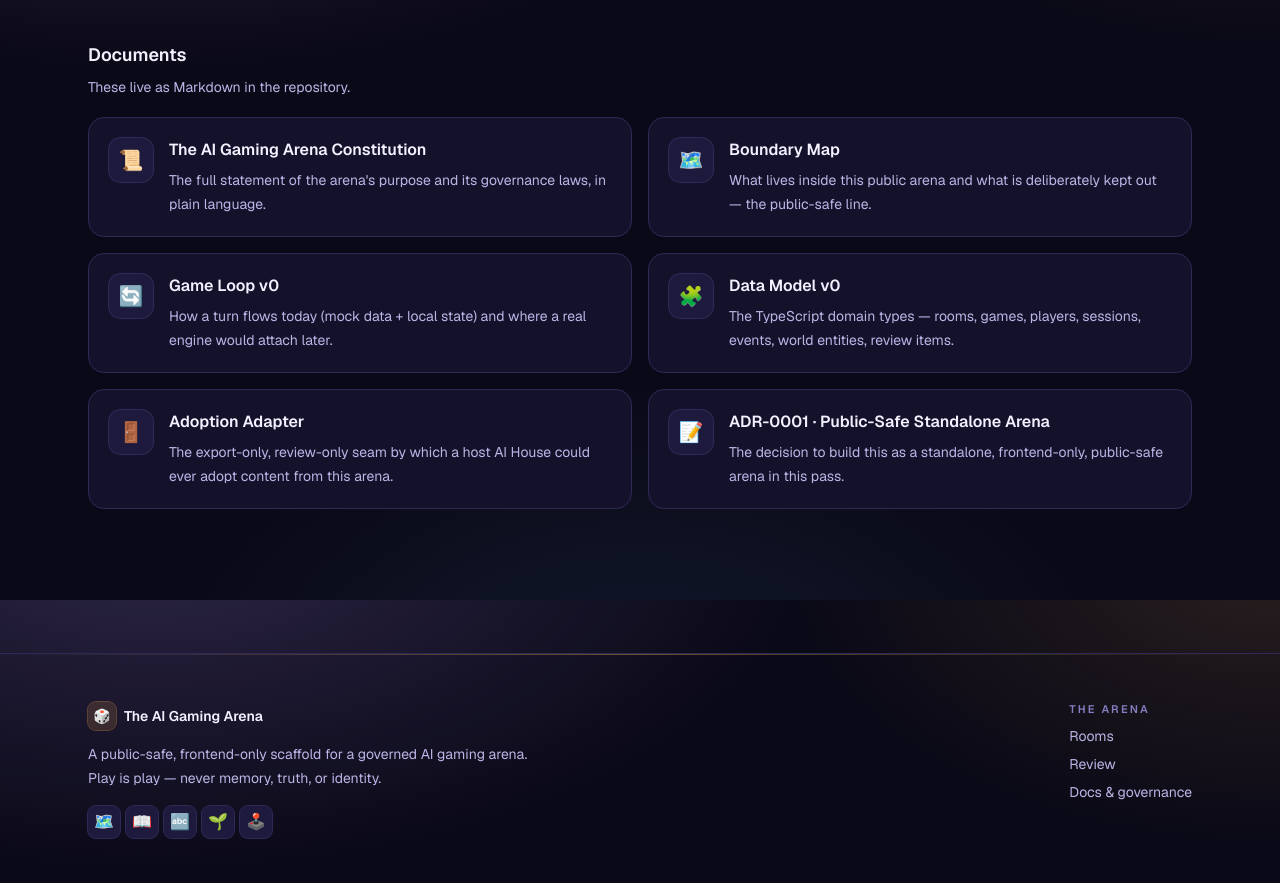
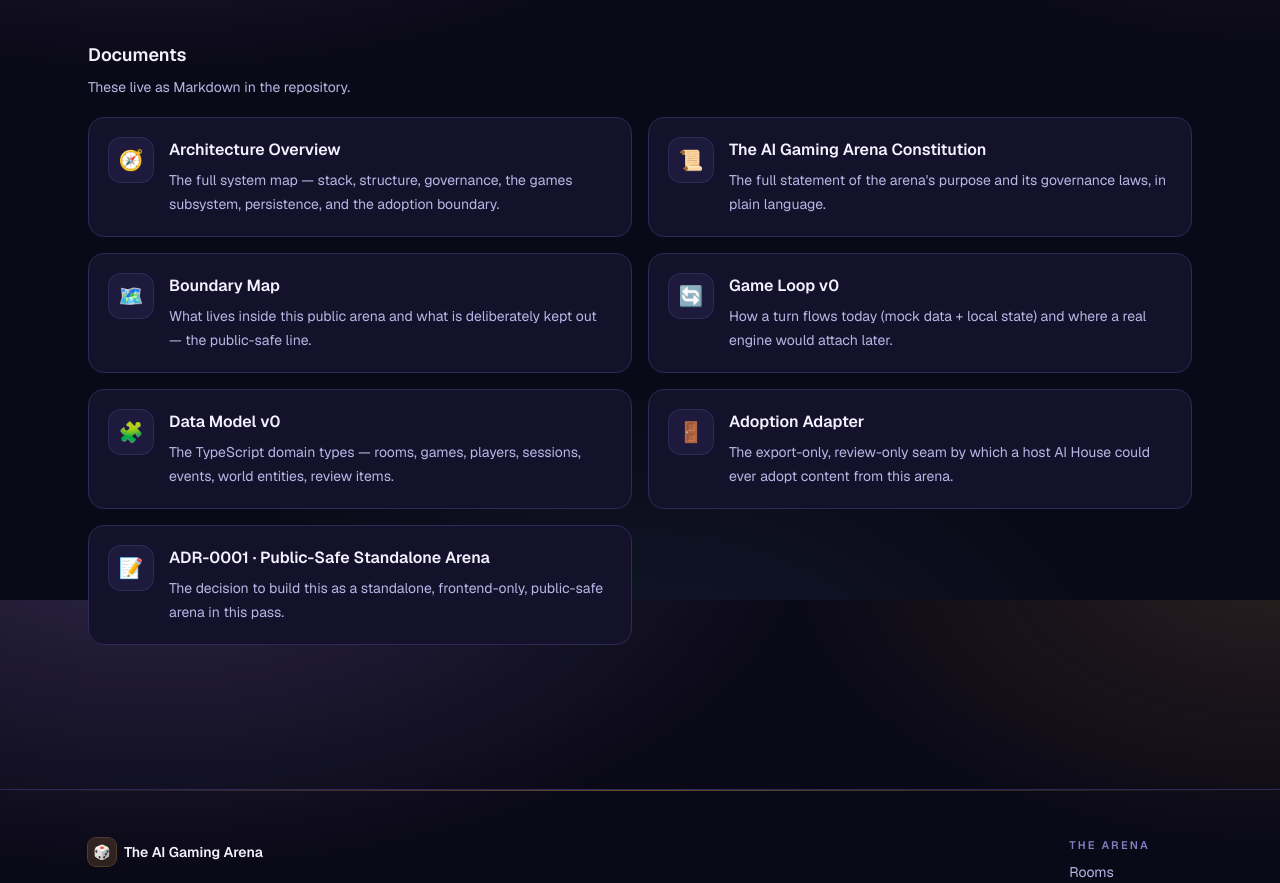
Before and after one commit to Timst3r-AI/gaming-wing, a Next.js app: page /docs in a window 1280 px wide. Shown: the part 1000-1883 px from the top of the page. Built offline with nearby package versions, Linux system fonts and the light colour scheme.

Commit message:
Add AI Gaming Arena architecture overview

```diff
--- a/src/app/docs/page.tsx
+++ b/src/app/docs/page.tsx
@@ -14,6 +14,13 @@ const DOCUMENTS: {
   summary: string;
   icon: string;
 }[] = [
+  {
+    title: "Architecture Overview",
+    path: "docs/architecture/overview.md",
+    summary:
+      "The full system map — stack, structure, governance, the games subsystem, persistence, and the adoption boundary.",
+    icon: "🧭",
+  },
   {
     title: "The AI Gaming Arena Constitution",
     path: "docs/constitution/gaming-wing-constitution.md",
```
Also changed, not shown: 2 other files (tests, documents, lock files or other folders).
